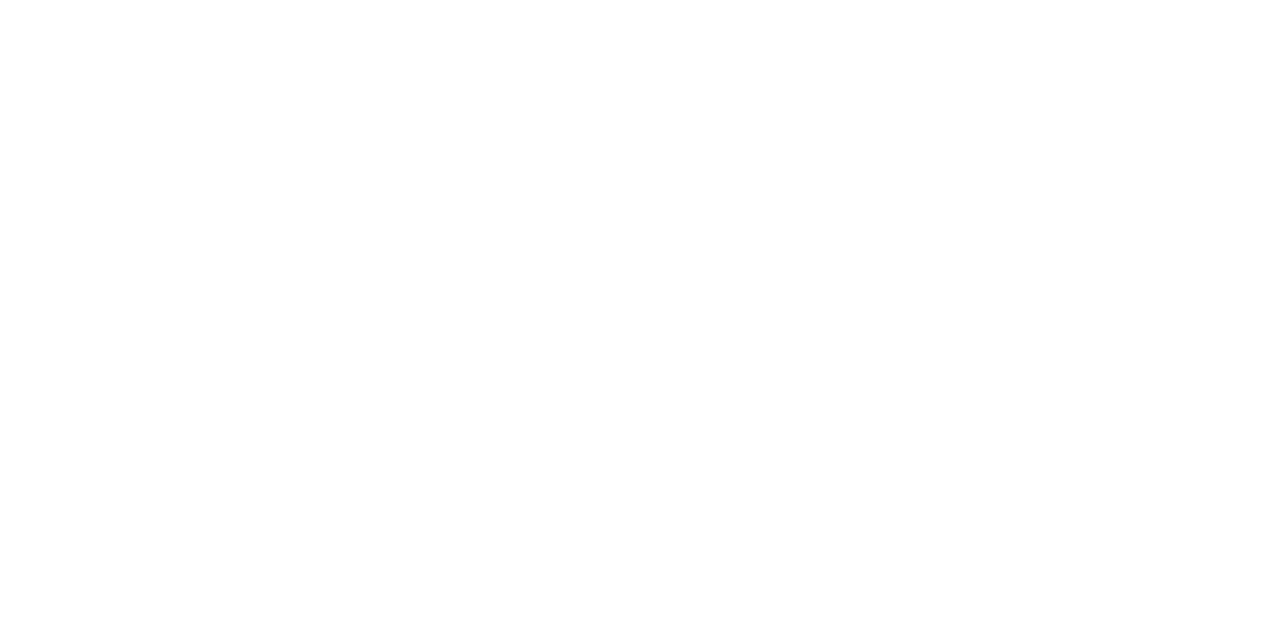
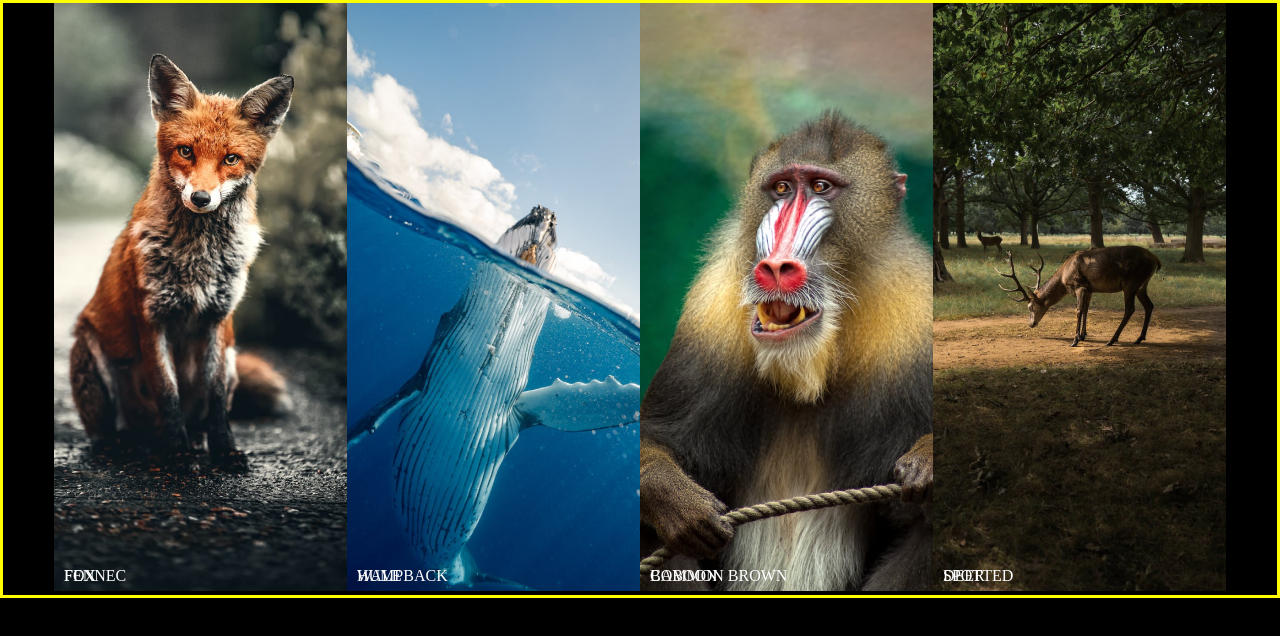
Before and after one commit to Ezmuk/interactive-photo-gallery-challenge, a plain HTML site: page index.html in a window 1280 px wide. Drawn offline with Linux system fonts and the light colour scheme.

Commit message:
"Added image gallery to index.html, created styles.css with basic styling, and removed assets/images directory."

```diff
--- a/index.html
+++ b/index.html
@@ -7,7 +7,26 @@
     <link rel="stylesheet" href="styles/styles.css" />
   </head>
   <body>
-    <div class="gallery-container"></div>
+    <div class="gallery-container">
+      <div>
+        <img src="./assets/fox.png" alt="Fennec fox" />
+        <div class="overlay_text"><span>FENNEC</span> <span>FOX</span></div>
+      </div>
+      <div>
+        <img src="./assets/HumpbackWale.png" alt="Humpback Wale" />
+        <div class="overlay_text"><span>HUMPBACK</span> <span>WALE</span></div>
+      </div>
+      <div>
+        <img src="./assets/CommonBrownBaboon.png" alt="Common Brown Baboon" />
+        <div class="overlay_text">
+          <span>COMMON BROWN</span> <span>BABOON</span>
+        </div>
+      </div>
+      <div>
+        <img src="./assets/SpottedDeer.png" alt="Spotted Deer" />
+        <div class="overlay_text"><span>SPOTTED</span> <span>DEER</span></div>
+      </div>
+    </div>
     <script src="scripts/main.js"></script>
   </body>
 </html>
--- a/styles/styles.css
+++ b/styles/styles.css
@@ -0,0 +1,38 @@
+* {
+  margin: 0;
+  padding: 0;
+  text-decoration: none;
+  list-style: none;
+  box-sizing: border-box;
+}
+
+body {
+  font-family: poppins;
+  background-color: black;
+}
+.gallery-container {
+  display: flex;
+  width: 100%;
+  align-items: center;
+  justify-content: center;
+  border: 3px solid yellow;
+}
+.gallery-container div {
+  position: relative;
+}
+
+.gallery-container div img {
+  width: 100%;
+  height: 100%;
+  object-fit: cover;
+}
+
+.gallery-container div .overlay_text span {
+  display: block;
+  position: absolute;
+  bottom: 0;
+  left: 0;
+  color: #fff;
+  padding: 10px;
+  font-size: 16px;
+}
```
Also changed, not shown: assets/CommonBrownBaboon.png (added), assets/HumpbackWale.png (added), assets/SpottedDeer.png (added), assets/fox.png (added), 1 other file.
